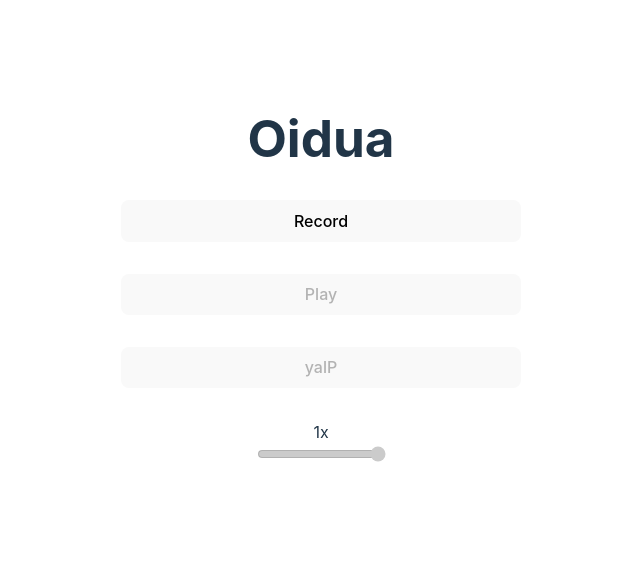
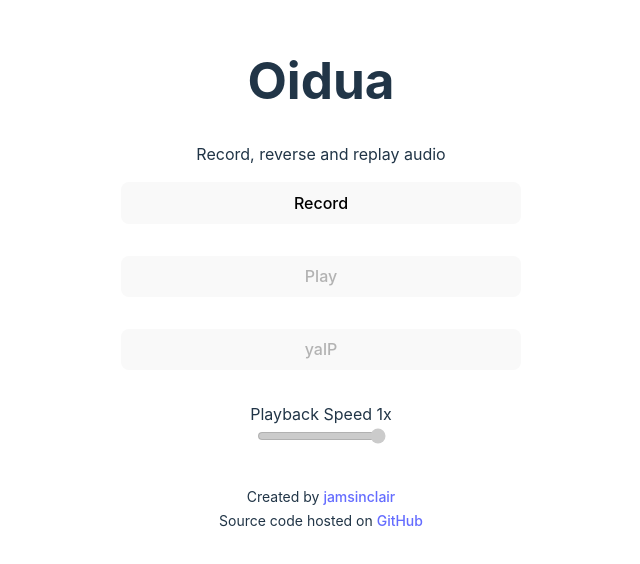
Before and after one commit to jamsinclair/oidua, a Preact app: page / in a window 1280 px wide. Shown: the part 118-682 px from the top of the page, without its empty margins (319-959 px from the left). Built offline with nearby package versions, Linux system fonts and the light colour scheme.

Commit message:
refactor html and add additional text

```diff
--- a/src/app.jsx
+++ b/src/app.jsx
@@ -101,14 +101,25 @@ export function App() {
 
   return (
     <>
+      <header>
         <h1>Oidua</h1>
+        <p>Record, reverse and replay audio</p>
+      </header>
+      <main>
         <RecordButton onRecordStopped={onRecordStopped} />
         <button className="audio-button" disabled={!sampleData} onClick={onPlay}>Play</button>
         <button className="audio-button" disabled={!sampleData} onClick={onPlayReversed}>yalP</button>
         <label>
-        <span className="playback-rate">{playbackRate}x</span>
+          <span className="playback-rate">Playback Speed {playbackRate}x</span>
           <input value={playbackRate} onChange={(event) => setPlaybackRate(event.target.value)} type="range" min="0.5" max="1" step="0.1" className="audio-button" disabled={!sampleData} />
         </label>
+      </main>
+      <footer>
+        <p>
+          Created by <a href="https://github.com/jamsinclair">jamsinclair</a><br />
+          Source code hosted on <a href="https://github.com/jamsinclair/oidua">GitHub</a>
+        </p>
+      </footer>
     </>
   )
 }
--- a/src/index.css
+++ b/src/index.css
@@ -58,6 +58,10 @@ button:focus-visible {
   outline: 4px auto -webkit-focus-ring-color;
 }
 
+footer {
+  font-size: 14px;
+}
+
 @media (prefers-color-scheme: light) {
   :root {
     color: #213547;
```
Lines whose indentation alone changed are shown as unchanged.
